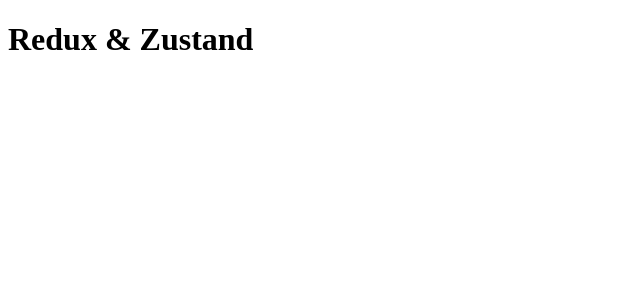
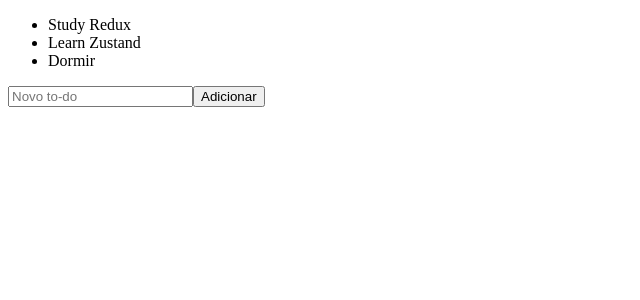
Before and after one commit to jhonnydelima/react-redux-zustand, a React (Vite) app: page / in a window 1280 px wide. Shown: the top 300 px of the page, without its empty margins (0-640 px from the left). Built offline with nearby package versions, Linux system fonts and the light colour scheme.

Commit message:
feat: create redux store

```diff
--- a/src/App.tsx
+++ b/src/App.tsx
@@ -1,3 +1,13 @@
+import { Provider as ReduxProvider } from "react-redux";
+import { AddTodo } from "./components/AddTodo";
+import { TodoList } from "./components/TodoList";
+import { store } from "./store";
+
 export function App() {
-  return <h1>Redux & Zustand</h1>;
+  return (
+    <ReduxProvider store={store}>
+      <TodoList />
+      <AddTodo />
+    </ReduxProvider>
+  );
 }
--- /dev/null
+++ b/src/components/AddTodo.tsx
@@ -0,0 +1,26 @@
+import { useState, type FormEvent } from "react";
+
+export function AddTodo() {
+  const [newTodo, setNewTodo] = useState("");
+
+  function handleNewTodo(event: FormEvent) {
+    event.preventDefault();
+    if (newTodo.trim() === "") {
+      return;
+    }
+    console.log("New Todo:", newTodo);
+    setNewTodo("");
+  }
+
+  return (
+    <form onSubmit={handleNewTodo}>
+      <input
+        type="text"
+        placeholder="Novo to-do"
+        value={newTodo}
+        onChange={(e) => setNewTodo(e.target.value)}
+      />
+      <button type="submit">Adicionar</button>
+    </form>
+  );
+}
--- /dev/null
+++ b/src/components/TodoList.tsx
@@ -0,0 +1,15 @@
+import { useSelector } from "react-redux";
+
+export function TodoList() {
+  const todos = useSelector((store) => {
+    return store.todo;
+  });
+
+  return (
+    <ul>
+      {todos.map((todo) => (
+        <li key={todo}>{todo}</li>
+      ))}
+    </ul>
+  );
+}
--- /dev/null
+++ b/src/store/index.ts
@@ -0,0 +1,13 @@
+import { configureStore, createSlice } from "@reduxjs/toolkit";
+
+const todoSlice = createSlice({
+  name: "todo",
+  initialState: ["Study Redux", "Learn Zustand", "Dormir"],
+  reducers: {},
+});
+
+export const store = configureStore({
+  reducer: {
+    todo: todoSlice.reducer,
+  },
+});
```
